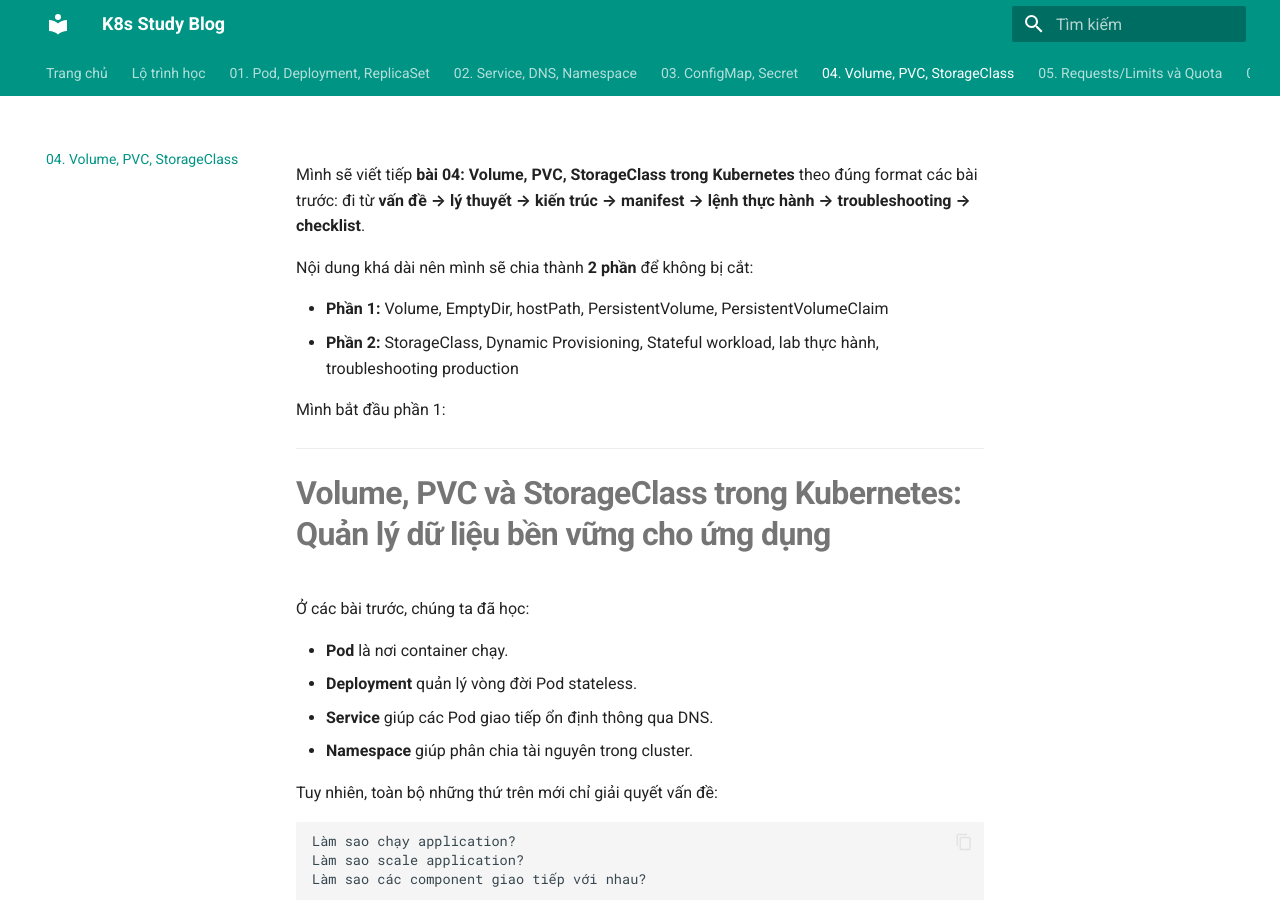
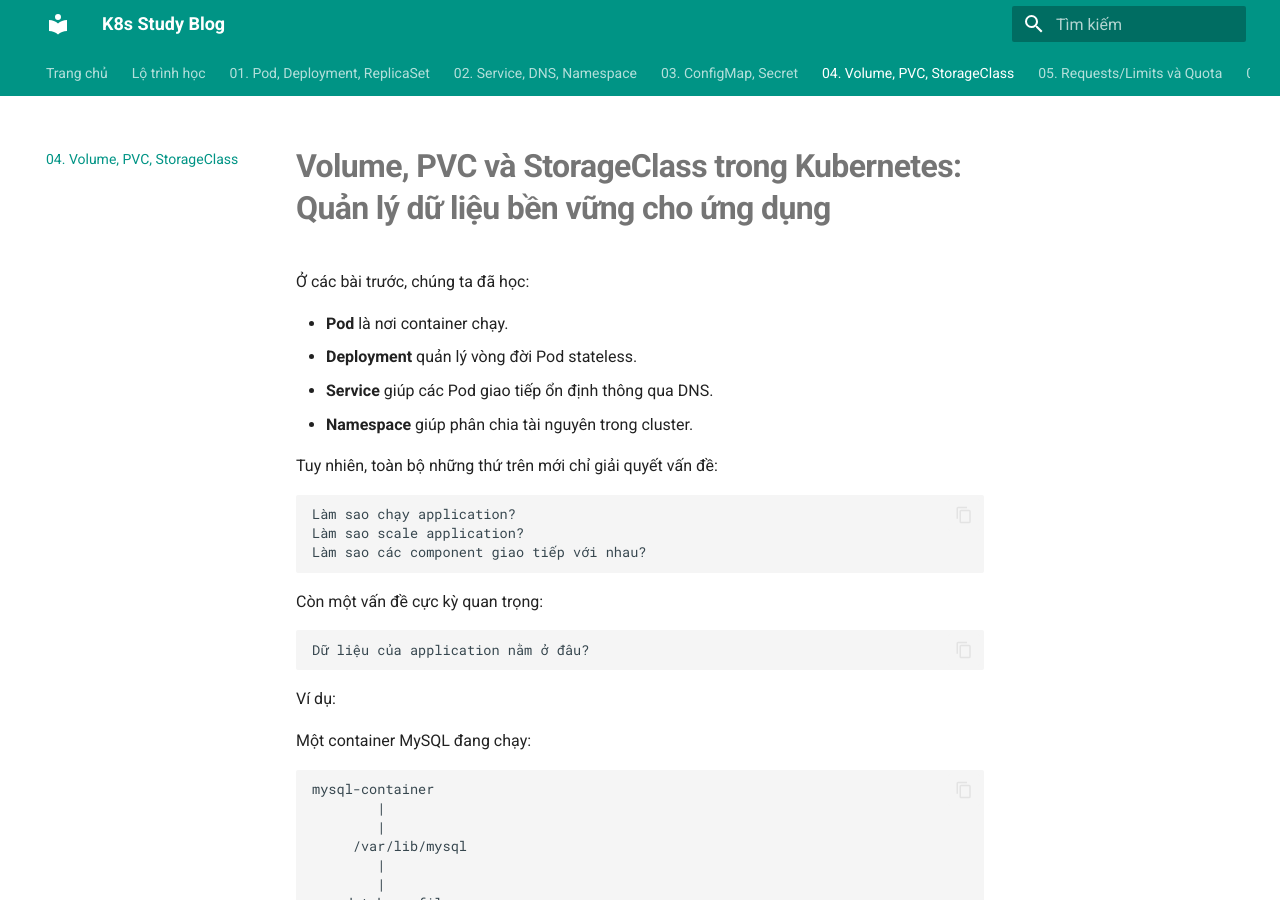
Before and after one commit to minhquan6203/k8s-study, an MkDocs documentation site: the page built from docs/04-volume-pvc-storageclass.md, in a window 1280 px wide and 900 px high. Built offline with MkDocs 1.6.1 and Material for MkDocs 9.7.7, drawn with Linux system fonts in a browser that asks for light colours.

Commit message:
Update 04-volume-pvc-storageclass.md

```diff
--- a/docs/04-volume-pvc-storageclass.md
+++ b/docs/04-volume-pvc-storageclass.md
@@ -1,14 +1,3 @@
-Mình sẽ viết tiếp **bài 04: Volume, PVC, StorageClass trong Kubernetes** theo đúng format các bài trước: đi từ **vấn đề → lý thuyết → kiến trúc → manifest → lệnh thực hành → troubleshooting → checklist**.
-
-Nội dung khá dài nên mình sẽ chia thành **2 phần** để không bị cắt:
-
-* **Phần 1:** Volume, EmptyDir, hostPath, PersistentVolume, PersistentVolumeClaim
-* **Phần 2:** StorageClass, Dynamic Provisioning, Stateful workload, lab thực hành, troubleshooting production
-
-Mình bắt đầu phần 1:
-
----
-
 # Volume, PVC và StorageClass trong Kubernetes: Quản lý dữ liệu bền vững cho ứng dụng
 
 Ở các bài trước, chúng ta đã học:
```
